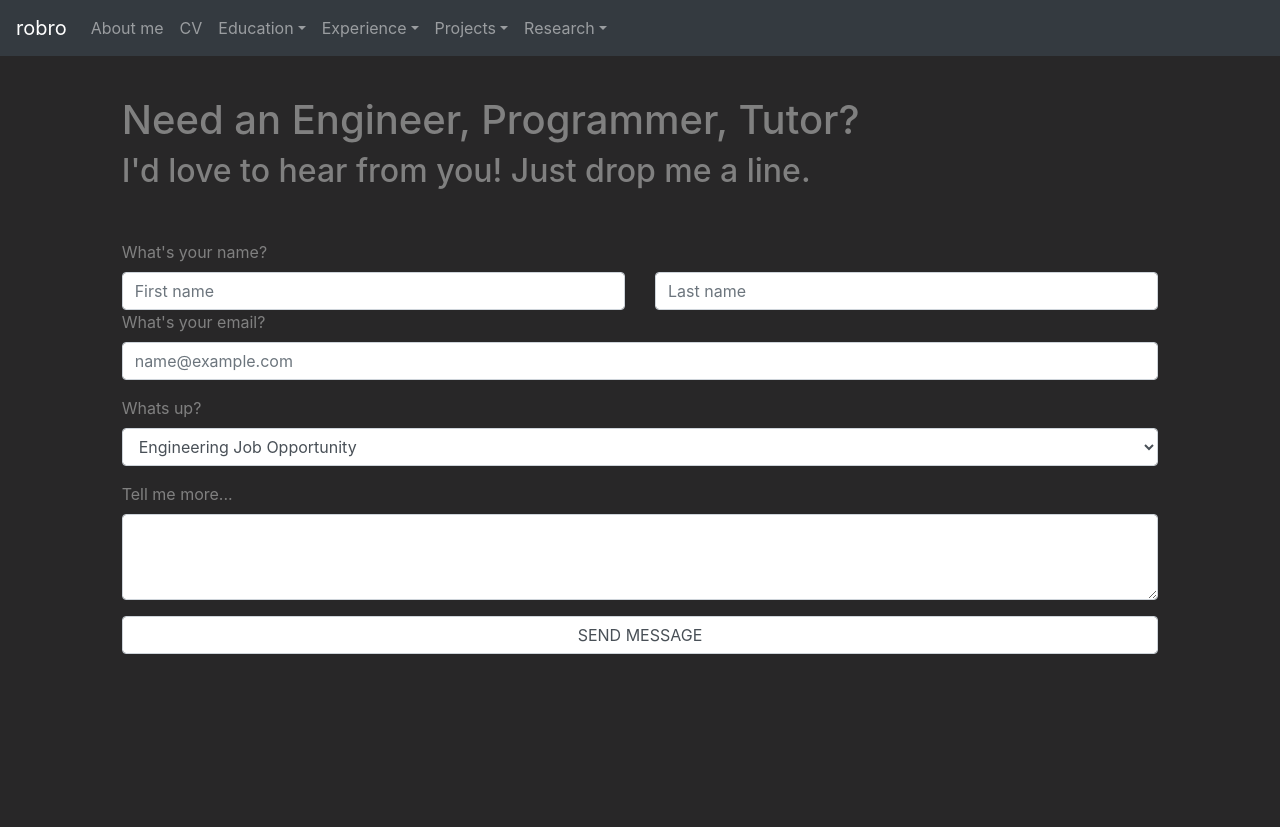
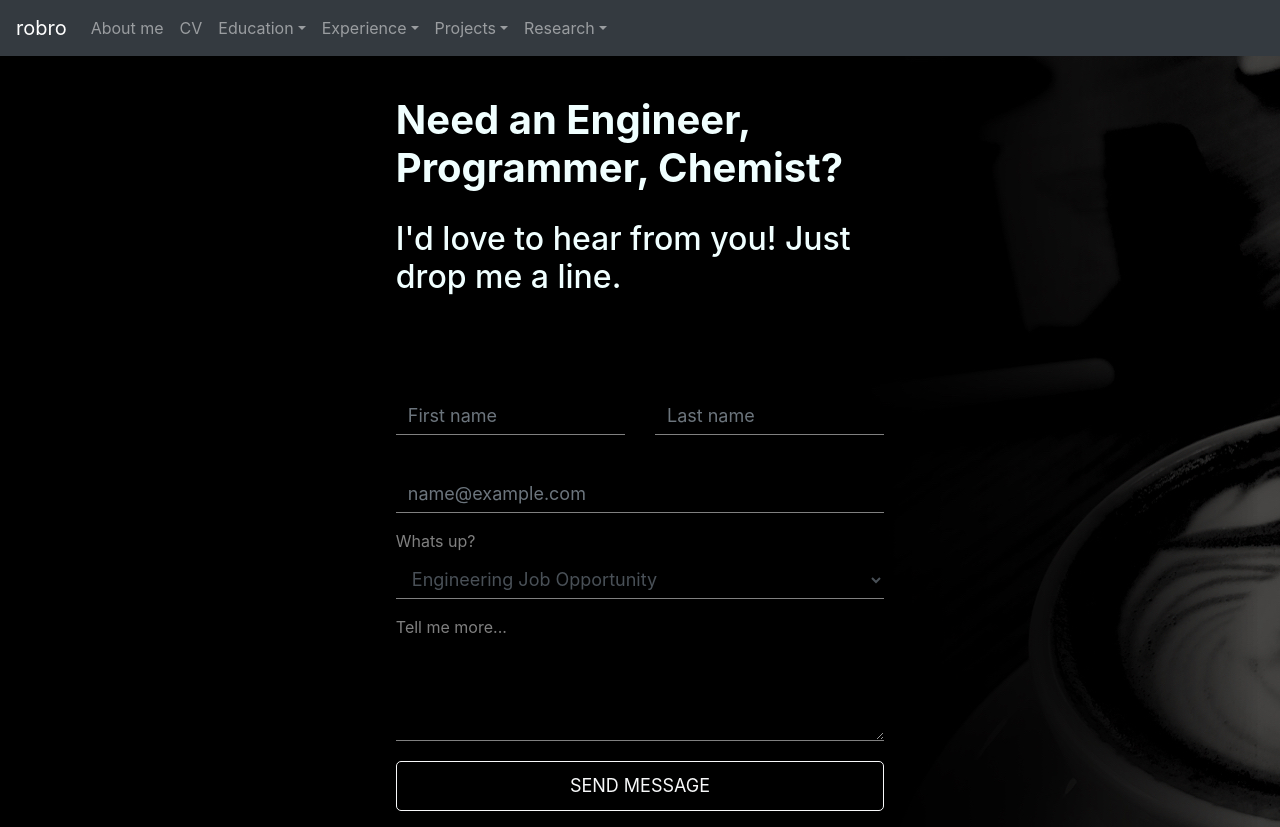
Before and after one commit to brothaman/brothaman.github.io, a plain HTML site: page contactme.html in a window 1280 px wide. Before the commit the page ends 800 px from the top, so only its background shows below. Drawn offline with nearby package versions, Linux system fonts and the light colour scheme.

Commit message:
milestone: contactme page

```diff
--- a/contactme.html
+++ b/contactme.html
@@ -96,26 +96,28 @@
 		</main>
 
 			<div class="col-md-10 mx-md-auto" id="main-content">
+				<div class="col-lg-3 col-md-2"></div>
+				<div class="col-lg-6 col-md-8 mx-auto">
 					<div class="contact-tile">
-					<h1>Need an Engineer, Programmer, Tutor?</h1>
+						<h1>Need an Engineer, Programmer, Chemist?</h1>
 						<h2>I'd love to hear from you! Just drop me a line.</h2>
 					</div>
 					<form>
-					<div class="row" id="name-entry">
-						<label class="col-12">What's your name?</label>
+						<div class="row mb-3" id="name-entry">
+							<!-- <label class="col-12">What's your name?</label> -->
 							<div class="clearfix"></div>
-						<div class="col-6">
+							<div class="col-lg-6 pb-md-2 pt-md-0 py-2 ">
 								<input type="text" class="form-control" placeholder="First name">
 							</div>
-						<div class="col-6">
+							<div class="col-lg-6 pb-md-2 pt-md-0 py-2 ">
 								<input type="text" class="form-control" placeholder="Last name">
 							</div>
 						</div>
-					<div class="form-group" id="email-entry">
-						<label for="exampleFormControlInput1">What's your email?</label>
+						<div class="form-group mb-3" id="email-entry">
+							<!-- <label for="exampleFormControlInput1">What's your email?</label> -->
 							<input type="email" class="form-control" id="exampleFormControlInput1" placeholder="name@example.com">
 						</div>
-					<div class="form-group" id="subject-entry">
+						<div class="form-group mb-3" id="subject-entry">
 							<label for="exampleFormControlSelect1">Whats up?</label>
 							<select class="form-control" id="exampleFormControlSelect1">
 							<option>Engineering Job Opportunity</option>
@@ -125,12 +127,14 @@
 							<option>Other</option>
 							</select>
 						</div>
-					<div class="form-group">
+						<div class="form-group mb-3">
 							<label for="exampleFormControlTextarea1">Tell me more...</label>
 							<textarea class="form-control" id="exampleFormControlTextarea1" rows="3"></textarea>
 						</div>
 						<input type="submit" class="form-control submit" value="SEND MESSAGE">
 					</form>
+				</div>
+				<div class="col-lg-3 col-md-2"></div>
 
 			</div>
 
--- a/contactmestyle.css
+++ b/contactmestyle.css
@@ -1,7 +1,48 @@
+body {
+	background-image: url("media/background_contactme/background_contactme.001.jpeg")
+}
 #main-content {
 	padding-top: 6rem;
 }
 
 form {
-	margin-top: 50px
+	margin-top: 50px;
+	padding-top: 50px;
 }
+
+.form-control {
+	background: transparent;
+	border: none;
+	outline: none;
+	border-bottom: 1px solid grey;
+	font-size: 18px;
+	margin-bottom: 16px;
+	border-radius: 0;
+}
+input {
+	height: 45px;
+}
+
+form .submit {
+	background: transparent;
+	border: 1px solid #f8f9fa;
+	color: #f8f9fa;
+	height: 50px;
+	margin-top: 20px;
+	border-radius: 5px;
+}
+form .submit:hover {
+	background-color: green;
+}
+form .submit:active {
+	background-color: #f8f9fa;
+	color: grey;
+}
+.contact-tile h1 {
+	color: azure;
+	font-weight: bold;
+	padding-bottom: 20px;
+}
+.contact-tile h2 {
+	color: azure;
+}
```
Also changed, not shown: media/background_contactme/background_contactme.001.jpeg (added). Lines whose indentation alone changed are shown as unchanged.
